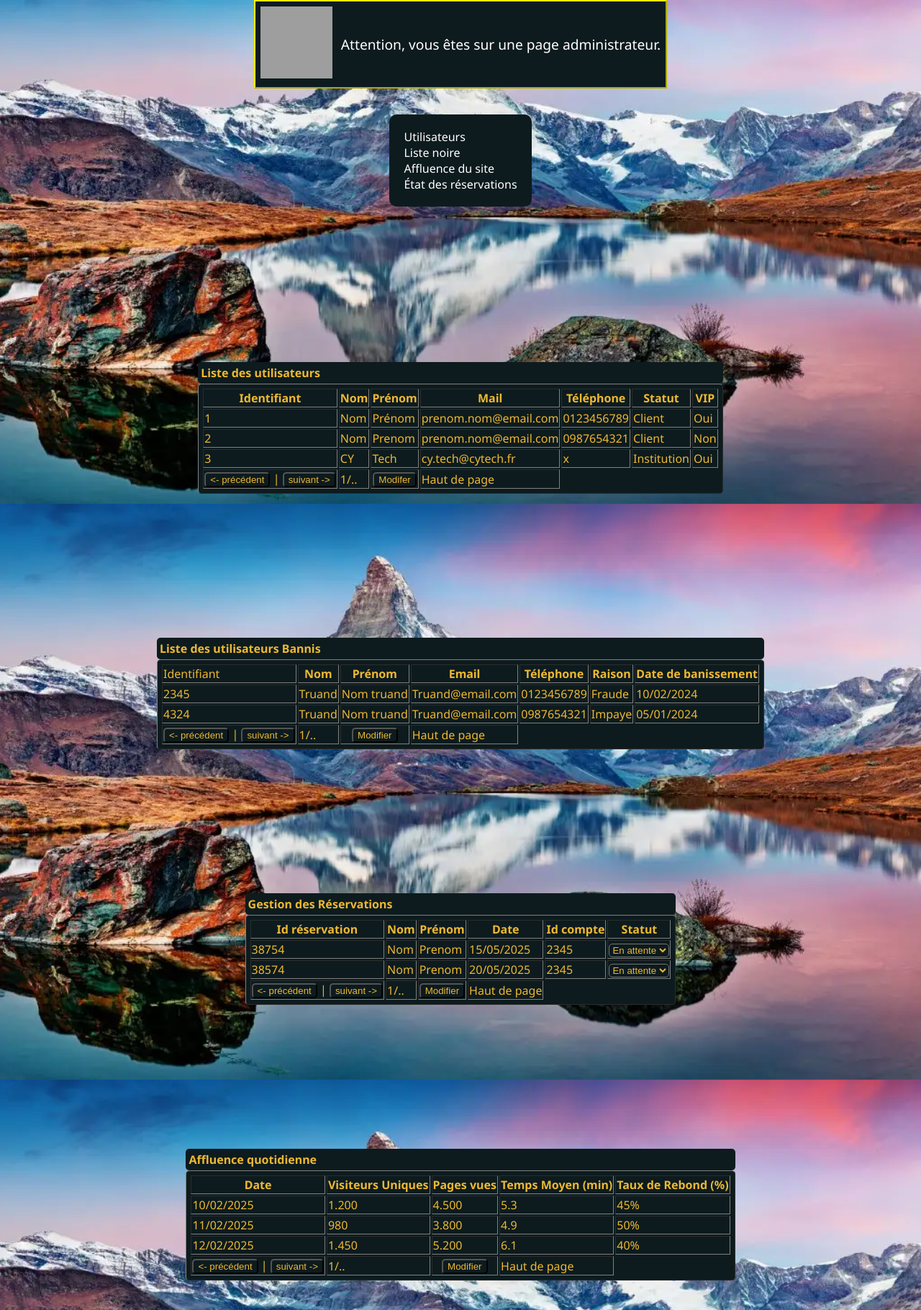
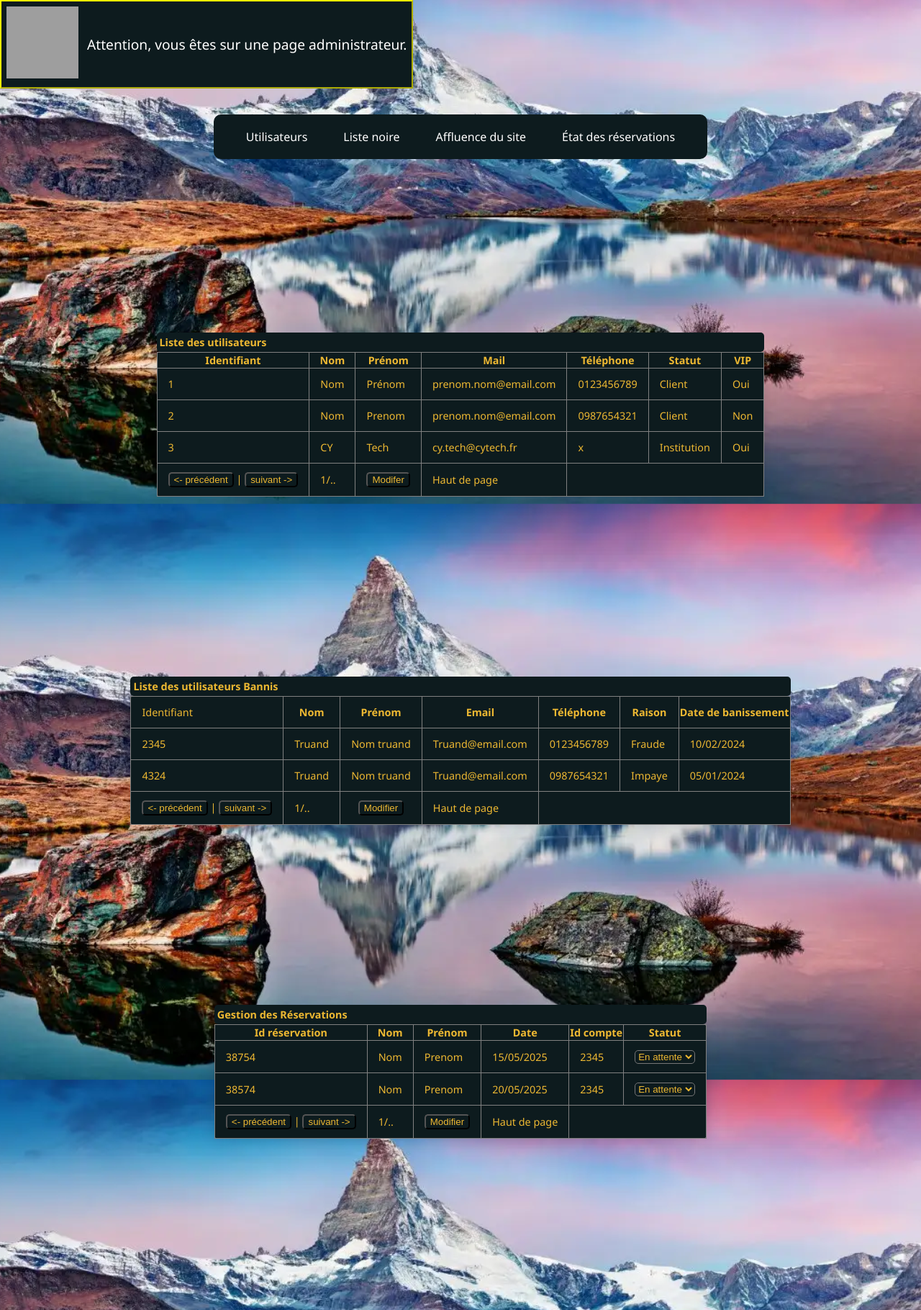
Before and after one commit to valerierx/Click-journeY, a PHP site: page /admin.html in a window 1280 px wide. Shown: the part 100-1920 px from the top of the page at 72% size. Run offline with PHP 8.4, Linux system fonts and the light colour scheme; grey boxes are pictures that could not be loaded.

Commit message:
refactor: correction page admin 2/2 + changement couleur des boutons sur le site

```diff
--- a/admin.html
+++ b/admin.html
@@ -2,8 +2,6 @@
 <html lang="fr">
 <head>
   <meta charset="UTF-8">
-  <meta name=”keywords” content=”html and css, learning″ />
-  <meta name=”description” content=”A beginning web site for Web programming class” />
   <link rel="stylesheet" type="text/css" href="style.css">
   <title>Page Admin</title>
 </head>
@@ -17,19 +15,19 @@
             <a href="">LOGO</a>
         </div>
         <ul>
-            <li class="limenu"><a href="" style="margin-left: -100px;">Accueil</a></li>
+            <li class="limenu"><a href="">Accueil</a></li>
         </ul>
         <i class='bx bx-search-alt'></i>
             <!--Loupe de recherche-->
     </div>
 </nav>
 
-<div id="haut-de-page" style="display: flex; justify-content: center;">
+<div id="haut-de-page">
 
-    <table border="2" style="border-color: yellow; background-color: #0d1b1e; color: white;">
+    <table border="2" class="admin_warn">
         <tr>
-          <td style="border: none; padding: 5px;"><img src="media/warn.png" width="100" height="100"  alt="triangle attention"></td>
-          <td style="border: none; padding: 5px; font-size: larger;">Attention, vous êtes sur une page administrateur.</td>
+          <td class="warn_image" ><img src="media/warn.png" width="100" height="100"  alt="triangle attention"></td>
+          <td class="warn_text" >Attention, vous êtes sur une page administrateur.</td>
         </tr>
       </table>
 
@@ -152,7 +150,7 @@
 
                 <td><button><- précédent </button>  | <button>suivant -> </button> </td>
                 <td>1/..</td>
-                <td style="text-align: center;"><button>Modifier</button></td>
+                <td class="td-admin-modif"><button>Modifier</button></td>
                 <td  class="td-admin"><a href="#haut-de-page">Haut de page</a></td>
             </tr>
         </tfoot>
@@ -209,7 +207,7 @@
 
             <td><button><- précédent </button>  | <button>suivant -> </button> </td>
             <td>1/..</td>
-            <td style="text-align: center;"><button>Modifier</button></td>
+            <td class="td-admin-modif"><button>Modifier</button></td>
             <td  class="td-admin"><a href="#haut-de-page">Haut de page</a></td>
         </tr>
     </tfoot>
@@ -260,7 +258,7 @@
 
                 <td><button><- précédent </button>  | <button>suivant -> </button> </td>
                 <td>1/..</td>
-                <td style="text-align: center;"><button>Modifier</button></td>
+                <td class="td-admin-modif"><button>Modifier</button></td>
                 <td  class="td-admin"><a href="#haut-de-page">Haut de page</a></td>
             </tr>
         </tfoot>
--- a/style.css
+++ b/style.css
@@ -32,7 +32,7 @@ img[alt="Logo"] {
 }
 li.limenu{
     display: inline-block;
-
+    margin-left: -100px;
 }
 
 .limenu a{
@@ -98,7 +98,7 @@ ul .limenu a:hover {
     margin-bottom: 15px;
 }
 .accueil_btn {
-    background: blue;
+    background: #6c00d4;
     color: white;
     padding: 10px 20px;
     font-size: 1rem;
@@ -161,7 +161,7 @@ ul .limenu a:hover {
 
 .texte a {
     text-decoration: none;
-    background-color: #007BFF;
+    background-color: #6c00d4;
     color: white;
     padding: 10px 15px;
     border-radius: 5px;
@@ -171,13 +171,34 @@ ul .limenu a:hover {
 }
 
 .texte a:hover {
-    background-color: #0056b3;
+    background-color: #6c00d4;
 }
 /*Présentation fin*/
 
 
 
 /*Body admin début*/
+
+.haut-de-page {
+    display: flex;
+    justify-content: center;
+}
+.admin_warn {
+    border-color: yellow;
+    background-color: #0d1b1e;
+    color: white;
+}
+
+.warn_image {
+    border: none;
+    padding: 5px;
+}
+
+.warn_text {
+    border: none;
+    padding: 5px;
+    font-size: larger
+}
 
 .admin {
     background-image: url(paysage.jpg);
@@ -192,8 +213,6 @@ ul .limenu a:hover {
 }
 
 nav.adminbar {
-
-
     margin-top: 20px;
     display: flex;
     justify-content: center;
@@ -201,12 +220,22 @@ nav.adminbar {
 }
 
 ul.ul-adminbar{
+    display: flex;
+    justify-content: space-between;
     text-decoration: none;
     list-style: none;
     background: #0d1b1e;
     color: white;
     padding: 20px;
     border-radius: 10px;
+}
+
+ul.ul-adminbar li {
+    display: inline-block;
+}
+
+ul.ul-adminbar li a {
+    margin: 25px;
 }
 
 nav.adminbar a{
@@ -229,7 +258,22 @@ table.admintable{
     color: rgb(237, 184, 50);
     padding: 4px;
     border-radius: 5px;
+    border-collapse: collapse;
+    margin: 25px 0;
+    font-size: 0.9em;
+    min-width: 400px;
+    box-shadow: 0 0 20px rgba(0, 0, 0, 0.15);
 }
+
+
+.admintable td {
+    padding: 12px 15px;
+}
+
+.admintable tbody tr:hover {
+    background-color: #253134;
+}
+
 
 table caption.admintable{
     background-color: #0d1b1e;
@@ -332,7 +376,7 @@ ul.ul-footer li a:hover {
 
 /*Connexion début*/
 button[type=submit] {
-    background: blue;
+    background: #6c00d4;
     color: white;
     padding: 10px 20px;
     font-size: 1rem;
```
